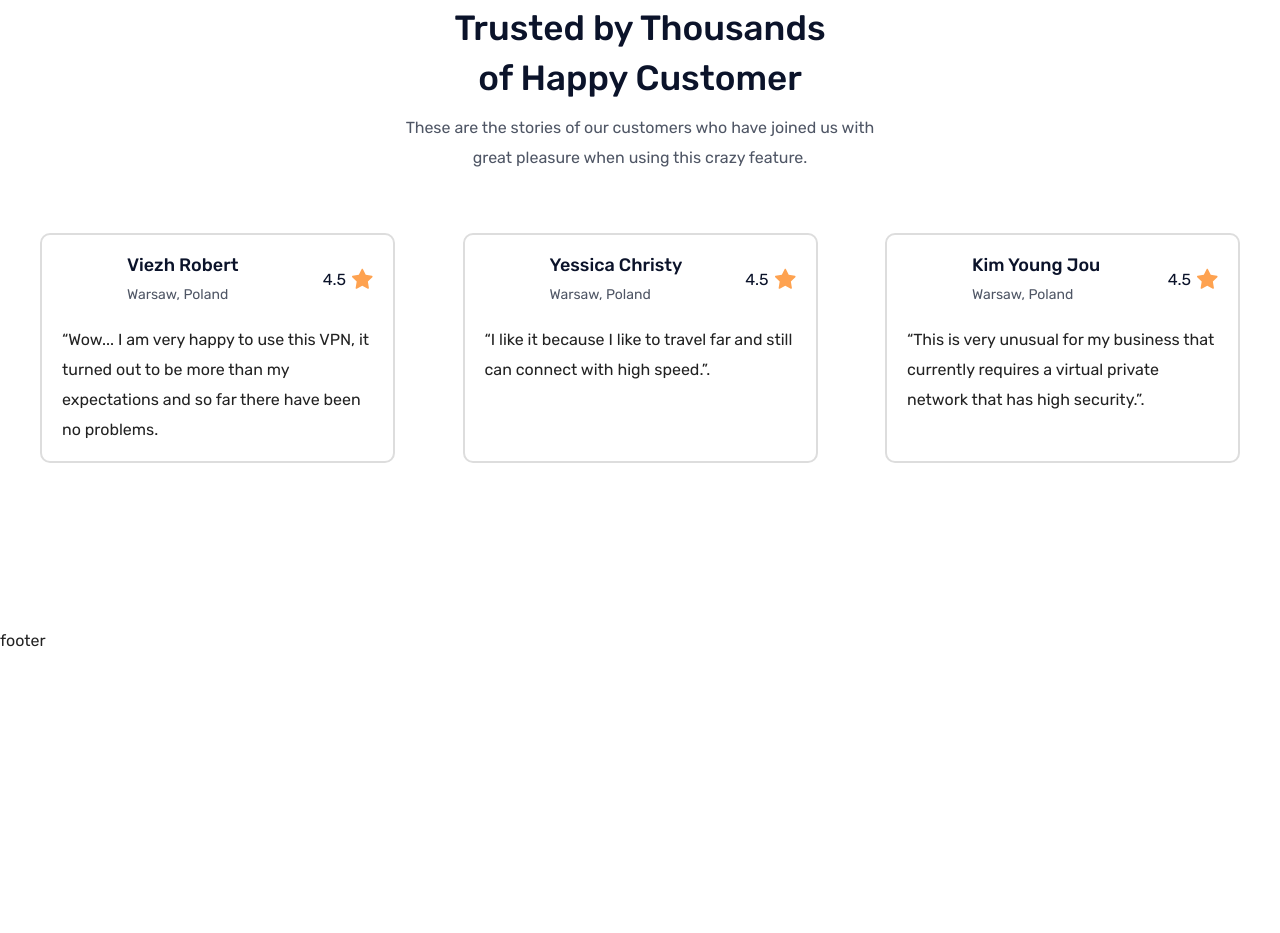
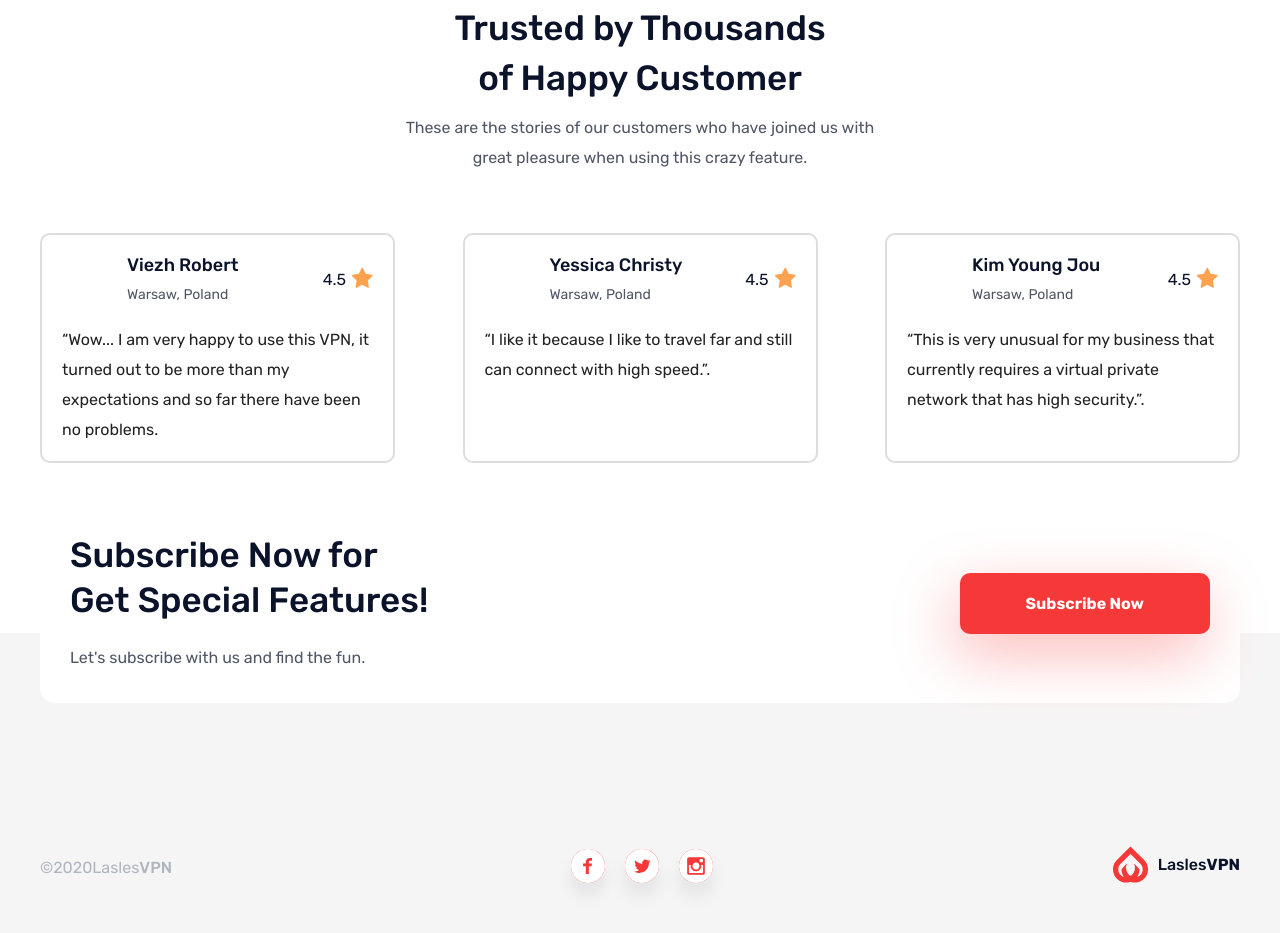
Before and after one commit to daniiloleshchuk/Web-Lab1, a plain HTML site: page index.html in a window 1280 px wide. Shown: the part 1767-2700 px from the top of the page. Before the commit the page ends 2417 px from the top, so only its background shows below. Drawn offline with Linux system fonts and the light colour scheme.

Commit message:
done all

```diff
--- a/css/main.css
+++ b/css/main.css
@@ -30,23 +30,29 @@ body{
 	display: flex;
 	flex-direction: row;
 	align-items: center;
+	text-decoration: none;
 }
 
 .navbar__logo-title{
 	display: flex;
 	margin-left: 10px;
+	color: #0B132A;
+}
+.navbar__logo-title:hover{
+	color: #F53855;
+	transition: 0.5s;
 }
 
 .navbar__logo-title-lasles{
 	font-weight: 500;
 	text-transform: capitalize;
-	color: #0B132A;
+
 }
 
 .navbar__logo-title-vpn{
 	font-weight: 900;
 	text-transform: uppercase;
-	color: #0B132A;
+
 }
 
 .navbar__nav ul {
@@ -117,10 +123,12 @@ body{
 }
 
 .hero__container-title{
-	font-weight: 400;
+	margin-bottom: 20px;
+	color: #0B132A;
+	font-style: normal;
+	font-weight: 500;
 	font-size: 50px;
-	margin-bottom: 50px;
-	color: #0B132A;
+	line-height: 70px;
 }
 
 .hero__container-title span, .hero__container-info span {
@@ -128,6 +136,10 @@ body{
 }
 
 .hero__container-info{
+	font-style: normal;
+	font-weight: normal;
+	font-size: 16px;
+	line-height: 30px;
 	color: #4F5665;
 }
 
@@ -167,25 +179,34 @@ body{
 	font-weight: 500;
 	font-size: 35px;
 	color: #0B132A;
-	margin-bottom: 25px;
+	margin-bottom: 20px;
+	line-height: 50px;
+
 }
 
 .features__cont_info{
 	color: #4F5665;
 	margin-bottom: 20px;
+	font-size: 16px;
+	line-height: 30px;
 }
-
-
 
 .features__cont_features-list ul{
 	display: flex;
 	flex-direction: column;
-	list-style-image: url(../images/list_bullet.svg);
+	list-style-image: url(../images/list_bullet.svg) ;
 	list-style-position: inside;
 }
 
 .features__cont_features-list li{
-	margin: 15px 0 15px;
+	margin: 10px 0 15px;
+	line-height: 30px;
+	font-size: 14px;
+    list-style: none;
+    background: url(../images/list_bullet.svg) no-repeat 5px 3.6px;
+    vertical-align: middle;
+    line-height: 30px;
+    padding: 0px 0px 0px 40px;
 }
 
 .customers{
@@ -194,6 +215,7 @@ body{
 	flex-direction: column;
 	justify-content: center;
 	align-items: center;
+	position: relative;
 }
 
 .customers__text span{
@@ -209,6 +231,7 @@ body{
 	line-height: 50px;
 	color: #0B132A;
 	margin-bottom: 10px;
+
 }
 
 .customers__text_info{
@@ -224,6 +247,7 @@ body{
 	justify-content: space-between;
 	align-items: flex-start;
 	width: 100%;
+
 }
 
 .customers__reviews_item{
@@ -256,6 +280,7 @@ body{
 	height: 50px;
 	width: 50px;
 }
+
 .customers__reviews_item_person-data:visited{
 	text-decoration: none;
 }
@@ -266,6 +291,10 @@ body{
 	align-items: center;
 }
 .customers__reviews_item_person_details{
+	display: flex;
+	flex-direction: column;
+	align-items: flex-start;
+	justify-content: center;
 	margin-left: 15px;
 }
 
@@ -304,7 +333,7 @@ body{
 }
 
 .customers__reviews_item_person-data_rating_logo{
-	margin-bottom: 4px;
+	margin-bottom: 5px;
 	margin-left: 5px;
 }
 
@@ -317,3 +346,96 @@ body{
 	align-items: flex-end;
 	justify-content: center;
 }
+
+.customers__subscribe-now-container{
+	width: 100%;
+	position: absolute;
+	bottom: -70px;
+	border-radius: 15px;
+	display: flex;
+	flex-direction: row;
+	justify-content: space-between;
+	align-items: center;
+	background-color: white;
+}
+.customers__subscribe-now-container div{
+	padding: 30px;
+}
+
+.customers__subscribe-now-container_text{
+	display: flex;
+	flex-direction: column;
+}
+.customers__subscribe-now-container_text_title{
+	font-weight: 500;
+	font-size: 35px;
+	line-height: 45px;
+	color: #0B132A;
+	margin-bottom: 20px;
+}
+.customers__subscribe-now-container_text_details{
+	font-weight: normal;
+	font-size: 16px;
+	line-height: 30px;
+	color: #4F5665;
+}
+.customers__subscribe-now-container_btn-cont button{
+	border-radius: 10px;
+	background-color: #F53838;
+	border: none;
+	font-weight: bold;
+	font-size: 16px;
+	line-height: 25px;
+	color: white;
+	padding: 18px 66px;
+	box-shadow: -5px 20px 60px rgba(245, 56, 56, 0.35);
+}
+.customers__subscribe-now-container_btn-cont button:hover{
+	background-color: white;
+	color: #F53838;
+	border: 1px solid #F53838;
+	transition: 0.5s;
+	box-shadow:none;
+}
+
+.footer{
+	height: 250px;
+	background-color: #F6F5F5;
+	padding-bottom: 50px;
+}
+
+.footer__container{
+	height: 100%;
+	display: flex;
+	flex-direction: row;
+	justify-content: space-between;
+	align-items: flex-end;
+	padding-bottom: 20px;
+}
+.footer__container_inner{
+	padding-bottom: 20px;
+}
+
+.footer__container_water-mark{
+	font-weight: normal;
+	font-size: 16px;
+	line-height: 30px;
+	color: #AFB5C0;
+}
+
+.footer__container_water-mark span{
+	font-weight: 500;
+}
+
+.footer__container_social-networks{
+	display: flex;
+	flex-direction: row;
+}
+
+.footer__container_social-networks a{
+	margin: 0 10px 0;
+	background-color: #F53838;
+	border-radius: 100%;
+	border: none;
+	box-shadow: 0px 13px 18px rgba(17, 19, 35, 0.08);
+}
--- a/index.html
+++ b/index.html
@@ -15,7 +15,7 @@
 	<header class="container header">
 		<div class="container navbar__container">
 
-			<a class="navbar__logo">
+			<a href="#" class="navbar__logo">
 				<img src="images/navbar-logo.svg" alt="">
 				<div class="navbar__logo-title">
 					<span class="navbar__logo-title-lasles">lasles</span>
@@ -75,10 +75,29 @@
 
 			<div class="features__cont_features-list">
 				<ul>
-					<li>Powerfull online protection</li>
-					<li>Internet without borders</li>
-					<li>Supercharged VPN</li>
-					<li>No specific time limits</li>
+					<li>
+						<span>
+							Powerfull online protection
+						</span>
+					</li>
+
+					<li>
+						<span>
+							Internet without borders
+						</span>
+					</li>
+
+					<li>
+						<span>
+							Supercharged VPN
+						</span>
+					</li>
+
+					<li>
+						<span>
+							Supercharged VPN
+						</span>
+					</li>
 				</ul>
 			</div>
 		</div>
@@ -167,10 +186,48 @@
 			</div>
 
 		</div>
+
+		<div class="container customers__subscribe-now-container">
+			<div class="customers__subscribe-now-container_text">
+				<span class="customers__subscribe-now-container_text_title">
+					Subscribe Now for <br> Get Special Features!
+				</span>
+				<span class="customers__subscribe-now-container_text_details">
+					Let's subscribe with us and find the fun.
+				</span>
+			</div>
+			<div class="customers__subscribe-now-container_btn-cont">
+				<button>
+					Subscribe Now
+				</button>
+			</div>
+		</div>
 	</section>
 
 	<footer class="footer">
-		footer
+		<div class="container footer__container">
+				<div class="footer__container_water-mark">©2020Lasles<span>VPN</span></div>
+				<div class="footer__container_social-networks">
+					<a href="#" class="footer__container_social-networks_facebook">
+						<img src="images/facebook.svg" alt="">
+					</a>
+					<a href="#" class="footer__container_social-networks_twitter">
+						<img src="images/twitter.svg" alt="">
+					</a>
+					<a href="#" class="footer__container_social-networks_instagram">
+						<img src="images/instagram.svg" alt="">
+					</a>
+				</div>
+				<div class="footer__container_logo">
+					<a href="#" class="navbar__logo">
+					<img src="images/navbar-logo.svg" alt="">
+					<div class="navbar__logo-title">
+						<span class="navbar__logo-title-lasles">lasles</span>
+						<span class="navbar__logo-title-vpn">vpn</span>
+					</div>
+				</a>
+				</div>
+		</div>
 	</footer>
 </body>
 </html>
```
Also changed, not shown: images/facebook.svg (added), images/instagram.svg (added), images/twitter.svg (added).
